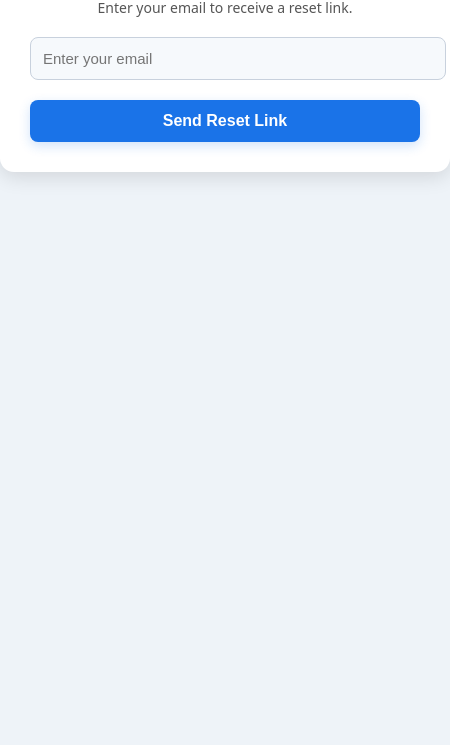
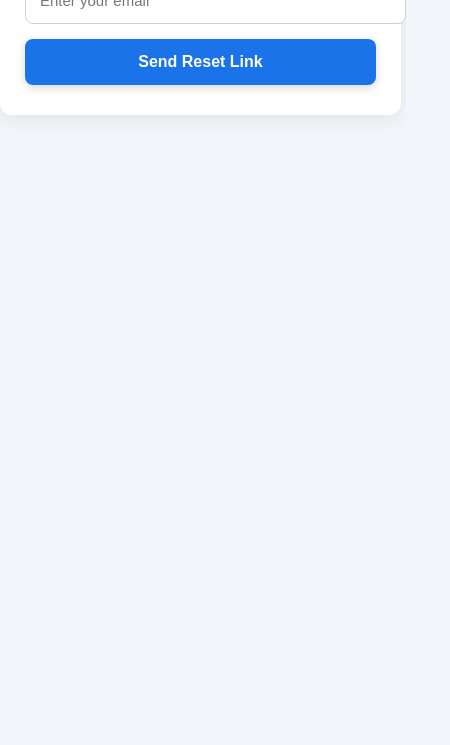
Before and after one commit to Darzjohn/TeamDaykie, a website: page send_reset.html in a window 390 px wide. Shown: the part 219-964 px from the top of the page, 450 px wide, since content can reach past the window. After the commit the page ends 904 px from the top, so only its background shows below. Drawn offline with Linux system fonts and the light colour scheme; some packages are replaced by stand-ins of ours; a script that the page names is missing.

Commit message:
mobile responsive send_reset and reset_pass

```diff
--- a/css/reset_password.css
+++ b/css/reset_password.css
@@ -1,63 +1,61 @@
-/* PAGE BACKGROUND — FIXED, NO JUMP */
+/* PAGE BACKGROUND */
 body {
     margin: 0;
     padding: 0;
     background: #f2f5f9;
     font-family: system-ui, sans-serif;
 
-    /* REMOVE FLEXBOX (this caused the upward jump) */
     display: block;
-
     min-height: 100vh;
     overflow-x: hidden;
-    overflow-y: hidden;   /* Remove vertical scrollbar */
 }
 
-/* CENTER USING MARGIN AUTO (stable, no movement) */
+/* MAIN CONTAINER */
 .reset-container {
     background: #ffffff;
-    width: 100%;
-    max-width: 400px;
-    padding: 30px;
+    width: 90%;
+    max-width: 420px;
+    padding: 30px 25px;
     border-radius: 12px;
     box-shadow: 0 4px 18px rgba(0,0,0,0.08);
     text-align: center;
 
-    margin: 120px auto;  /* Centers perfectly WITHOUT flexbox */
+    margin: 80px auto;
 }
 
-/* Titles + Text */
+/* TITLE */
 h2 {
     font-size: 24px;
     color: #222;
     margin-bottom: 10px;
 }
 
+/* SUBTEXT */
 p {
     color: #555;
     font-size: 14px;
-    margin-bottom: 25px;
+    margin-bottom: 20px;
 }
 
-/* Inputs */
+/* INPUTS */
 input {
     width: 100%;
-    padding: 12px;
+    padding: 14px;
     font-size: 15px;
     border: 1px solid #ccd2d8;
     border-radius: 8px;
     outline: none;
-    margin-bottom: 18px;
+    margin-bottom: 15px;
 }
 
 input:focus {
     border-color: #1a73e8;
 }
 
-/* Button */
+/* BUTTON */
 .btn {
     width: 100%;
-    padding: 12px;
+    padding: 14px;
     background: #1a73e8;
     border: none;
     color: white;
@@ -73,28 +71,76 @@ input:focus {
     background: #1669c1;
 }
 
-.hidden {
-    display: none;
+/* PASSWORD STRENGTH BOX */
+.strength-box {
+    font-size: 13px;
+    margin-top: -5px;
+    margin-bottom: 15px;
+    text-align: left;
 }
 
-/* ================================================
-   SWEETALERT FIX — NO SCROLLBAR, NO MOVEMENT
-   ================================================ */
-
-/* Freeze HTML during SweetAlert */
-html.swal2-shown {
+/* FIX SWEETALERT SCROLL */
+html.swal2-shown,
+body.swal2-shown {
     overflow: hidden !important;
-    height: 100vh !important;
-    padding-right: 0 !important;
 }
 
-/* Body: do NOT allow scroll */
-body.swal2-shown {
-    overflow: hidden !important;
-    padding-right: 0 !important;
+/* ============================================
+   🔥 RESPONSIVE DESIGN FOR ALL MOBILE DEVICES
+   ============================================ */
+
+/* Extra Small Phones (< 360px) */
+@media (max-width: 360px) {
+    .reset-container {
+        width: 92%;
+        padding: 25px 18px;
+        margin: 40px auto;
+    }
+
+    h2 {
+        font-size: 20px;
+    }
+
+    input,
+    .btn {
+        padding: 12px;
+        font-size: 14px;
+    }
+
+    .strength-box {
+        font-size: 12px;
+    }
 }
 
-/* Allow ONLY the SweetAlert box to scroll */
-.swal2-container {
-    overflow-y: auto !important;
+/* Small phones (360px–390px) */
+@media (max-width: 390px) {
+    .reset-container {
+        margin: 50px auto;
+    }
 }
+
+/* Medium phones (390px–430px) */
+@media (max-width: 430px) {
+    .reset-container {
+        width: 90%;
+        margin: 60px auto;
+    }
+}
+
+/* Tablets */
+@media (min-width: 600px) and (max-width: 900px) {
+    .reset-container {
+        max-width: 450px;
+        margin-top: 100px;
+        padding: 40px;
+    }
+
+    h2 {
+        font-size: 26px;
+    }
+
+    input, .btn {
+        font-size: 16px;
+        padding: 16px;
+    }
+}
--- a/css/send_reset.css
+++ b/css/send_reset.css
@@ -1,92 +1,128 @@
-/* Page Base */
+/* PAGE BACKGROUND */
 body {
     margin: 0;
     padding: 0;
-    background: #eef3f8;
+    background: #f2f5f9;
     font-family: system-ui, sans-serif;
+
+    display: block;
     min-height: 100vh;
     overflow-x: hidden;
-    overflow-y: hidden;   /* REMOVE VERTICAL SCROLLBAR */
-    display: block;
 }
 
-/* Center Box (no flexbox = no jump) */
+/* MAIN CONTAINER */
 .reset-container {
     background: #ffffff;
-    padding: 30px;
-    width: 100%;
-    max-width: 400px;
-    border-radius: 14px;
-    box-shadow: 0 5px 20px rgba(0,0,0,0.12);
+    width: 90%;
+    max-width: 420px;
+    padding: 30px 25px;
+    border-radius: 12px;
+    box-shadow: 0 4px 18px rgba(0,0,0,0.08);
     text-align: center;
 
-    margin: 120px auto;
+    margin: 80px auto;
 }
 
-/* Text */
-.reset-container h2 {
-    margin-bottom: 8px;
+/* TITLE */
+h2 {
+    font-size: 24px;
     color: #222;
-    font-size: 24px;
-    font-weight: 600;
+    margin-bottom: 10px;
 }
 
-.reset-container p {
+/* SUBTEXT */
+p {
+    color: #555;
+    font-size: 14px;
     margin-bottom: 20px;
-    font-size: 14px;
-    color: #555;
 }
 
-/* Inputs */
-input[type="email"],
-input[type="password"] {
+/* INPUTS */
+input {
     width: 100%;
-    padding: 12px;
+    padding: 14px;
     font-size: 15px;
-    border: 1px solid #c8d1dd;
-    background: #f6f9fc;
+    border: 1px solid #ccd2d8;
     border-radius: 8px;
     outline: none;
-    margin-bottom: 20px;
-    transition: border 0.2s ease;
+    margin-bottom: 15px;
 }
 
 input:focus {
     border-color: #1a73e8;
 }
 
-/* Button */
+/* BUTTON */
 .btn {
     width: 100%;
-    padding: 12px;
-    font-size: 16px;
+    padding: 14px;
     background: #1a73e8;
     border: none;
     color: white;
+    font-size: 16px;
+    font-weight: 600;
     border-radius: 8px;
     cursor: pointer;
-    font-weight: 600;
-    transition: background 0.25s, transform 0.2s ease;
-    box-shadow: 0 4px 12px rgba(26,115,232,0.2);
+    transition: 0.2s ease;
+    box-shadow: 0 3px 10px rgba(0,0,0,0.15);
 }
 
 .btn:hover {
     background: #1669c1;
 }
 
-/* -----------------------------------------
-   SWEETALERT FIX — NO SCROLLBAR, NO JUMP
------------------------------------------- */
+/* ===============================
+   🔥 RESPONSIVE DESIGN
+   =============================== */
 
-/* Prevent SweetAlert from forcing page adjustments */
-html.swal2-shown,
-body.swal2-shown {
-    overflow: hidden !important;
-    padding-right: 0 !important;
-    margin-right: 0 !important;
+/* Extra Small Phones (< 360px) */
+@media (max-width: 360px) {
+    .reset-container {
+        width: 92%;
+        padding: 25px 18px;
+        margin: 40px auto;
+    }
+
+    h2 {
+        font-size: 20px;
+    }
+
+    input,
+    .btn {
+        padding: 12px;
+        font-size: 14px;
+    }
 }
 
-/* SweetAlert container can scroll if needed */
-.swal2-container {
-    overflow-y: auto !important;
+/* Small phones (360px–390px) */
+@media (max-width: 390px) {
+    .reset-container {
+        margin: 50px auto;
+    }
 }
+
+/* Medium phones (390px–430px) */
+@media (max-width: 430px) {
+    .reset-container {
+        width: 90%;
+        margin: 60px auto;
+    }
+}
+
+/* Tablets */
+@media (min-width: 600px) and (max-width: 900px) {
+    .reset-container {
+        max-width: 450px;
+        margin-top: 100px;
+        padding: 40px;
+    }
+
+    h2 {
+        font-size: 26px;
+    }
+
+    input, .btn {
+        font-size: 16px;
+        padding: 16px;
+    }
+}
```
